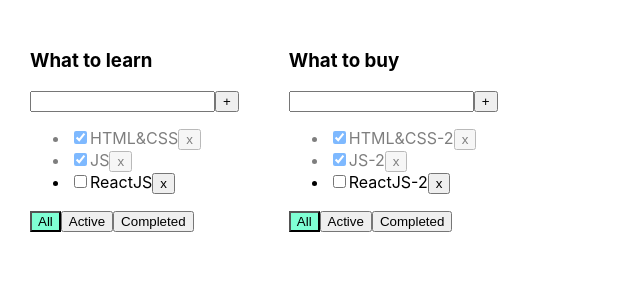
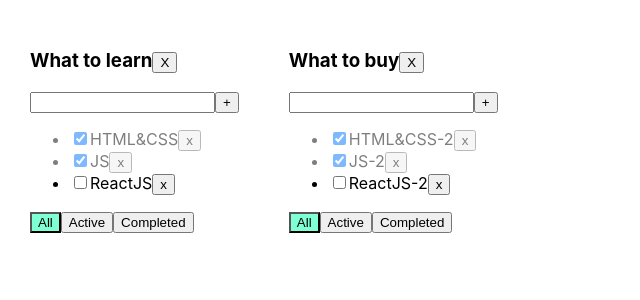
Before and after one commit to andbudha/sandbox, a React (Create React App) app: page / in a window 1280 px wide. Shown: the top 300 px of the page, without its empty margins (0-640 px from the left). Built offline with nearby package versions, Linux system fonts and the light colour scheme.

Commit message:
sandbox updated

```diff
--- a/src/App.tsx
+++ b/src/App.tsx
@@ -54,6 +54,12 @@ function App() {
         setTodolists([...todolists.map(list=>list.id===todolistID ? {...list, filter: value} : list)])
     }
 
+    const removeList = (todolistID: string) => {
+        setTodolists([...todolists.filter(list=>list.id!==todolistID)]);
+        delete (tasks[todolistID]);
+    }
+
+    console.log(tasks)
     return (
         <div className="App">
             {todolists.map(list=>{
@@ -79,6 +85,7 @@ function App() {
                         addTask={addTask}
                         changeTaskStatus={changeStatus}
                         filter={list.filter}
+                        removeList={removeList}
                     />
                 );
             })}
--- a/src/Todolist.tsx
+++ b/src/Todolist.tsx
@@ -16,6 +16,7 @@ type PropsType = {
     addTask: (todolistID: string,title: string) => void
     changeTaskStatus: (todolistID: string,taskId: string, isDone: boolean) => void
     filter: FilterValuesType
+    removeList:(todolistID: string)=> void
 }
 
 export function Todolist(props: PropsType) {
@@ -48,8 +49,14 @@ export function Todolist(props: PropsType) {
     const onCompletedClickHandler = () => props.changeFilter(props.todolistID,"completed");
 
 
+    const removeListHandler = () => {
+      props.removeList(props.todolistID);
+    }
+
     return <div>
-        <h3>{props.title}</h3>
+        <h3>{props.title}
+        <button onClick={removeListHandler}>X</button>
+        </h3>
         <div>
             <input value={title}
                    onChange={onChangeHandler}
```
